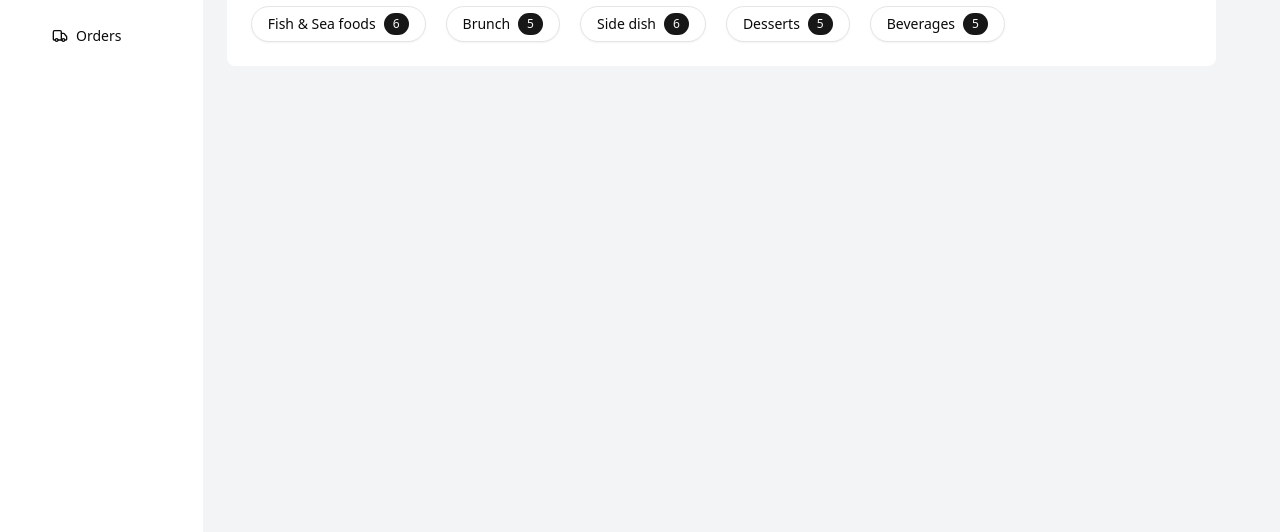
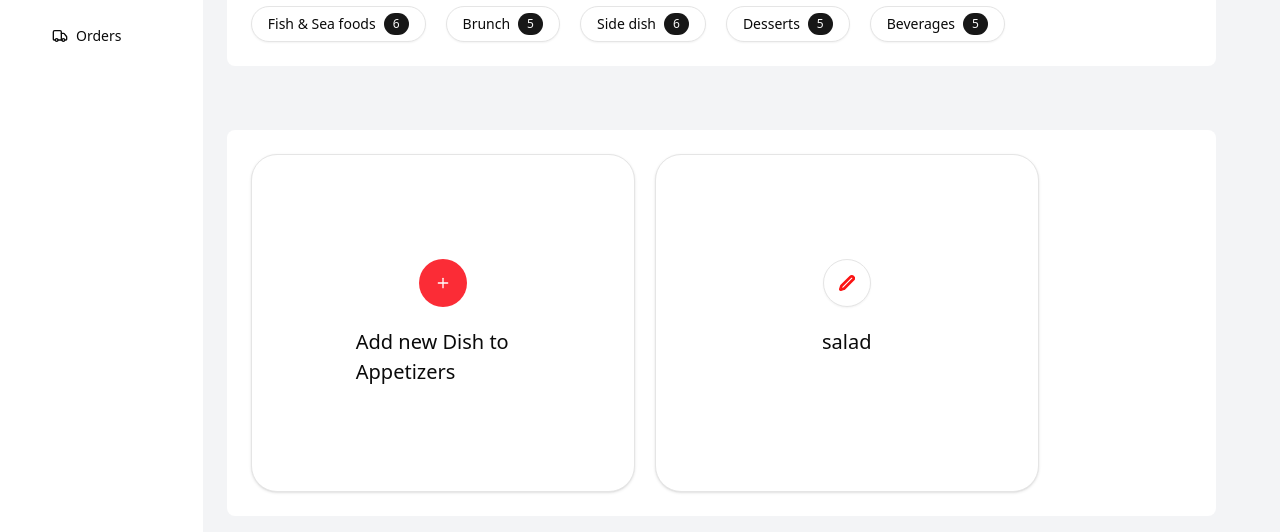
Before and after one commit to Gerlee1101/Food-delivery, a Next.js app in the folder frontend/: page /admin/foodmenu in a window 1280 px wide. Shown: the part 210-742 px from the top of the page. Built offline with nearby package versions, Linux system fonts and the light colour scheme.

Commit message:
admin food

```diff
--- /dev/null
+++ b/frontend/src/app/admin/(admin)/_Components/AddFood.tsx
@@ -0,0 +1,56 @@
+import { Button } from "@/components/ui/button";
+import {
+  Card,
+  CardContent,
+  CardDescription,
+  CardFooter,
+} from "@/components/ui/card";
+import {
+  Dialog,
+  DialogClose,
+  DialogContent,
+  DialogDescription,
+  DialogFooter,
+  DialogHeader,
+  DialogTitle,
+  DialogTrigger,
+} from "@/components/ui/dialog";
+import { Input } from "@/components/ui/input";
+import { Label } from "@/components/ui/label";
+import { Plus } from "lucide-react";
+import { DishesInfo } from "./DishesInfo";
+
+export const AddFood = () => {
+  return (
+    <>
+      <Card className="w-full max-w-sm rounded-4xl">
+        <CardContent>
+          <div className="flex flex-col items-center p-20 gap-5 justify-center">
+            <Dialog>
+              <form>
+                <DialogTrigger asChild>
+                  <Button
+                    variant="default"
+                    size={"icon-lg"}
+                    className="w-12 h-12 rounded-full bg-red-500"
+                  >
+                    <Plus className="text-white" />
+                  </Button>
+                </DialogTrigger>
+                <DialogContent className="sm:max-w-106.25">
+                  <DialogHeader>
+                    <DialogTitle>Edit profile</DialogTitle>
+                  </DialogHeader>
+                  <DishesInfo />
+                </DialogContent>
+              </form>
+            </Dialog>
+            <p className="font-medium text-[20px]">
+              Add new Dish to Appetizers
+            </p>
+          </div>
+        </CardContent>
+      </Card>
+    </>
+  );
+};
--- /dev/null
+++ b/frontend/src/app/admin/(admin)/_Components/DishesInfo.tsx
@@ -0,0 +1,38 @@
+import { Button } from "@/components/ui/button";
+import {
+  Card,
+  CardAction,
+  CardContent,
+  CardDescription,
+  CardFooter,
+  CardHeader,
+  CardTitle,
+} from "@/components/ui/card";
+import { DialogClose } from "@/components/ui/dialog";
+import { Input } from "@/components/ui/input";
+import { Label } from "@/components/ui/label";
+
+export function DishesInfo() {
+  return (
+    <Card className="w-full max-w-sm">
+      <CardHeader>
+        <CardTitle>Add new Dish to Appetizers </CardTitle>
+        <CardDescription></CardDescription>
+        <CardAction>
+          <Button variant="link">Sign Up</Button>
+        </CardAction>
+      </CardHeader>
+      <CardContent>
+        <form></form>
+      </CardContent>
+      <CardFooter className="flex-col gap-2">
+        <Button type="submit" className="w-full">
+          Login
+        </Button>
+        <Button variant="outline" className="w-full">
+          Login with Google
+        </Button>
+      </CardFooter>
+    </Card>
+  );
+}
--- /dev/null
+++ b/frontend/src/app/admin/(admin)/_Components/Food.tsx
@@ -0,0 +1,42 @@
+import { Card, CardContent } from "@/components/ui/card";
+import {
+  Dialog,
+  DialogContent,
+  DialogHeader,
+  DialogTitle,
+  DialogTrigger,
+} from "@/components/ui/dialog";
+import { Button } from "@/components/ui/button";
+import { Pen } from "lucide-react";
+import { DishesInfo } from "./DishesInfo";
+
+export const Food = () => {
+  return (
+    <Card className="w-full max-w-sm rounded-4xl">
+      <CardContent>
+        <div className="flex flex-col items-center p-20 gap-5 justify-center">
+          <Dialog>
+            <form>
+              <DialogTrigger asChild>
+                <Button
+                  variant="outline"
+                  size={"icon-lg"}
+                  className="w-12 h-12 rounded-full"
+                >
+                  <Pen color="#fb1313" strokeWidth={4} size={24} />
+                </Button>
+              </DialogTrigger>
+              <DialogContent className="sm:max-w-106.25">
+                <DialogHeader>
+                  <DialogTitle></DialogTitle>
+                  <DishesInfo />
+                </DialogHeader>
+              </DialogContent>
+            </form>
+          </Dialog>
+          <p className="font-medium text-[20px]">salad</p>
+        </div>
+      </CardContent>
+    </Card>
+  );
+};
--- /dev/null
+++ b/frontend/src/app/admin/(admin)/_Components/FoodCategory.tsx
@@ -0,0 +1,15 @@
+import { AddFood } from "./AddFood";
+import { Food } from "./Food";
+
+export const FoodCategory = () => {
+  return (
+    <div className="w-full ">
+      <div className="w-full pt-16 ">
+        <div className="w-full rounded-md  bg-white p-6 flex  gap-5">
+          <AddFood />
+          <Food />
+        </div>
+      </div>
+    </div>
+  );
+};
--- a/frontend/src/app/admin/(admin)/foodmenu/page.tsx
+++ b/frontend/src/app/admin/(admin)/foodmenu/page.tsx
@@ -1,6 +1,5 @@
-import { Badge } from "@/components/ui/badge";
-import { Button } from "@/components/ui/button";
 import { DishCategory } from "../_Components/DishCategory";
+import { FoodCategory } from "../_Components/FoodCategory";
 
 const FoodMenu = () => {
   return (
@@ -11,6 +10,7 @@ const FoodMenu = () => {
       ></img>
 
       <DishCategory />
+      <FoodCategory />
     </div>
   );
 };
```
